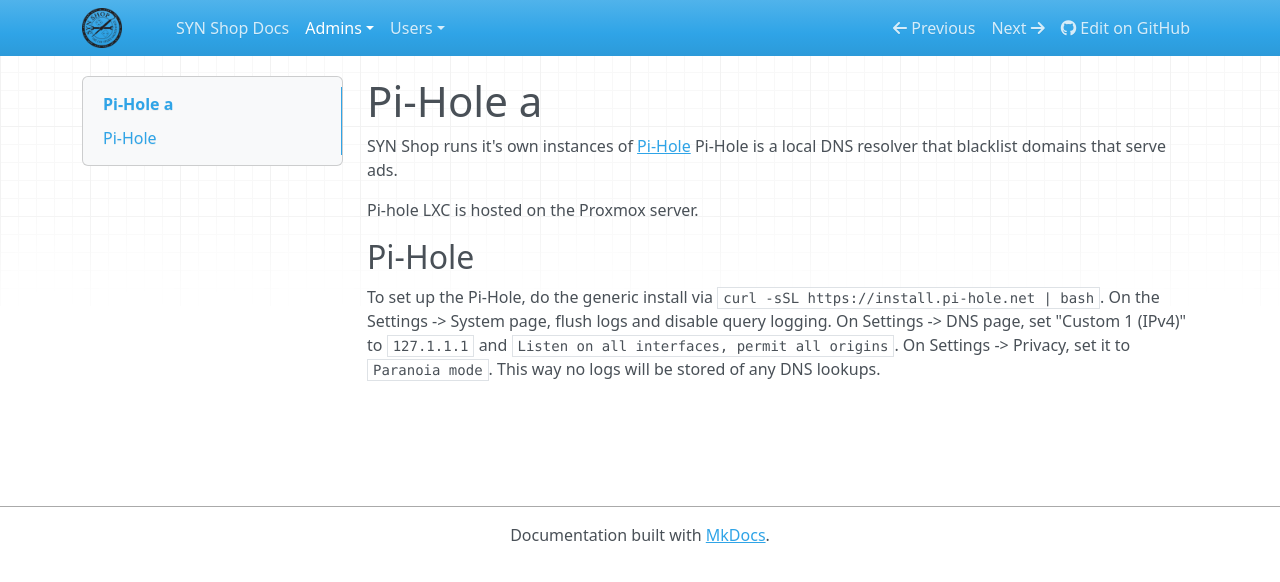
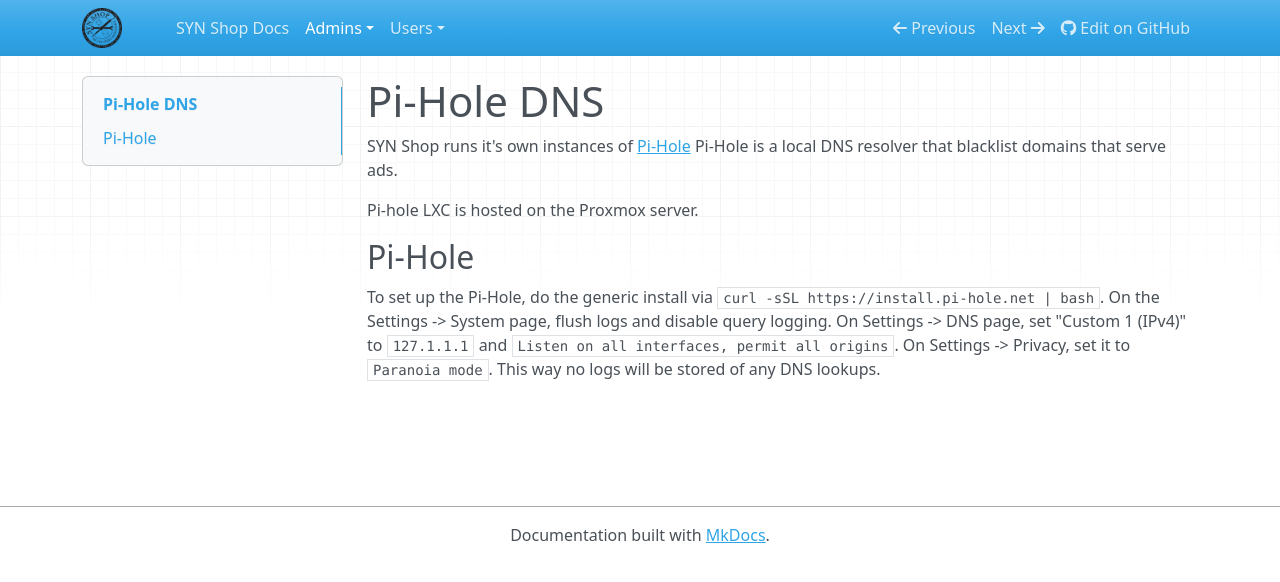
Before and after one commit to synshop/rtfm, an MkDocs documentation site: the page built from docs/admins/pi-hole-stubby.md, in a window 1280 px wide. Shown: the top 582 px of the page. Built offline with MkDocs 1.6.1, drawn with Linux system fonts in a browser that asks for light colours; nearby versions of some CDN libraries.

Commit message:
Update pi-hole-stubby.md

```diff
--- a/docs/admins/pi-hole-stubby.md
+++ b/docs/admins/pi-hole-stubby.md
@@ -1,4 +1,4 @@
-# Pi-Hole a
+# Pi-Hole DNS
 SYN Shop runs it's own instances of [Pi-Hole](http://pi-hole.net/)  Pi-Hole is a local DNS resolver that blacklist domains that serve ads.
 
 Pi-hole LXC is hosted on the Proxmox server.
```
